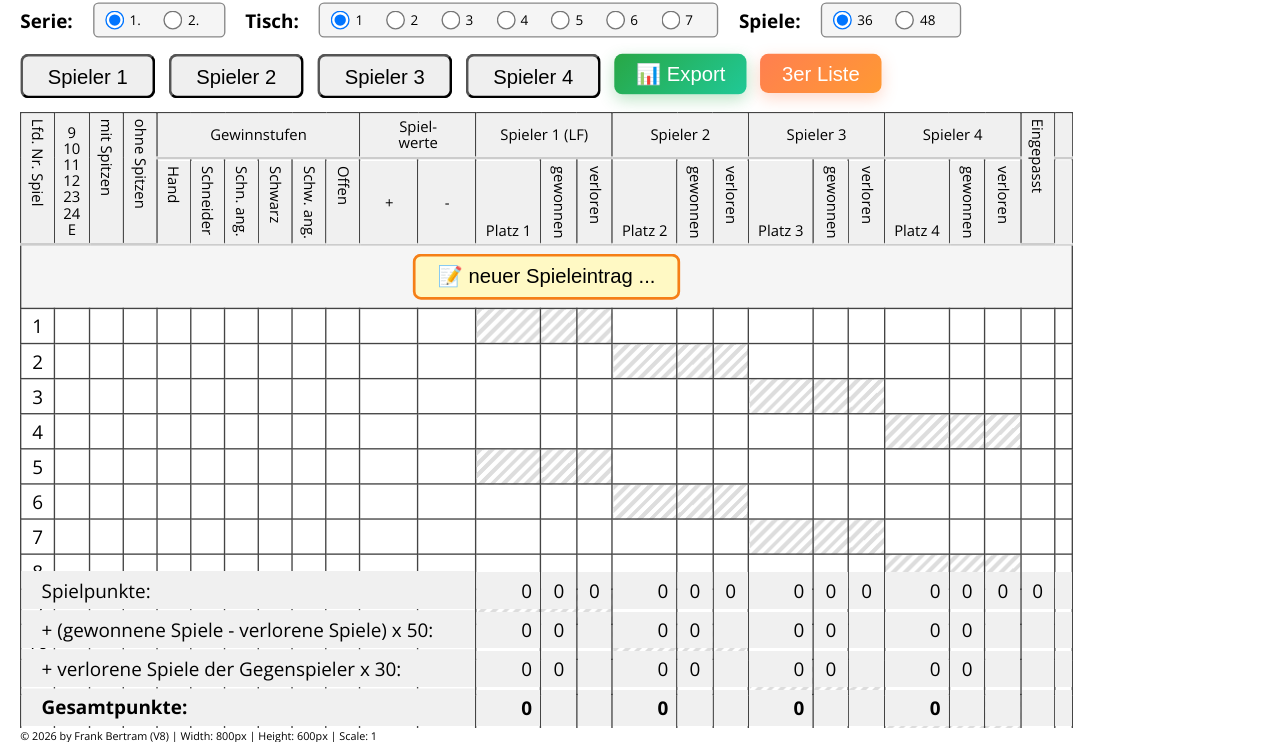
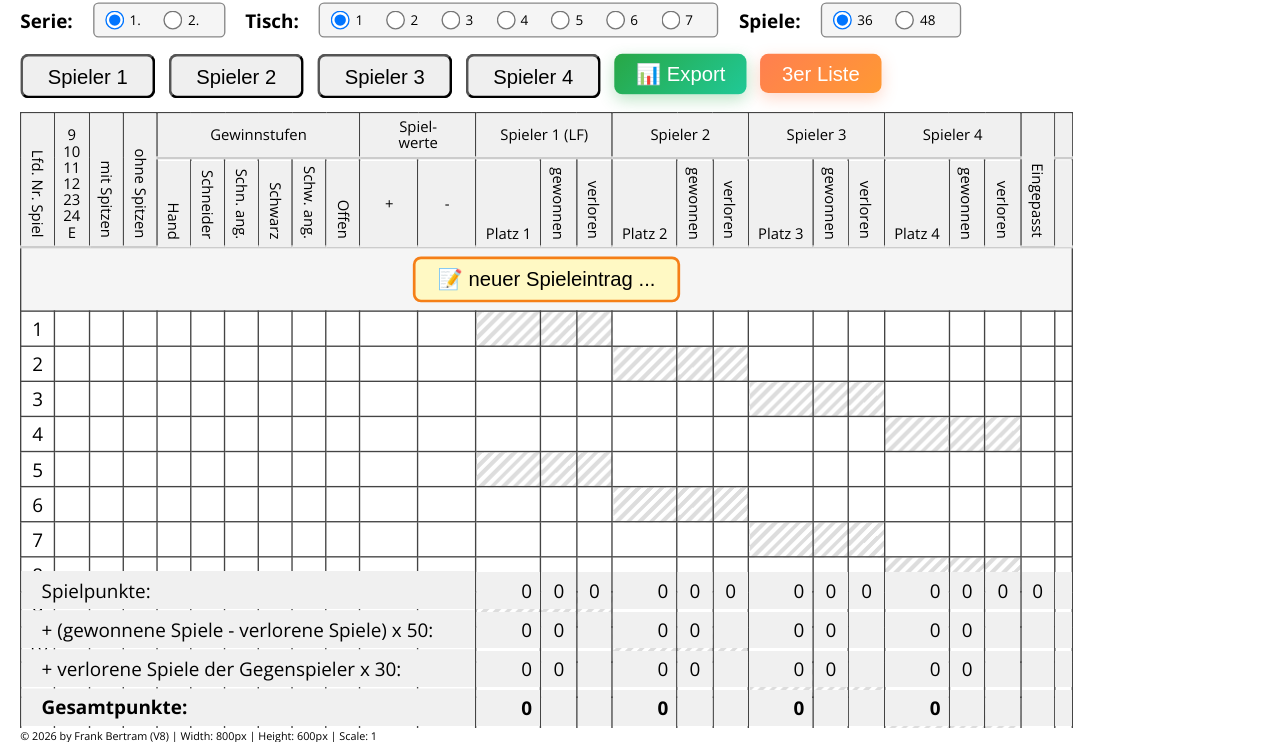
Before and after one commit to FrankBertram/4erListe, a plain HTML site: page index.html in a window 1280 px wide. Shown: the part 92-834 px from the top of the page. Drawn offline with nearby package versions, Linux system fonts and the light colour scheme.

Commit message:
Enhance player and guest input validation and table layout
Updated table structure and added span elements for better accessibility. Implemented duplicate name checks for players and guests.

```diff
--- a/index.html
+++ b/index.html
@@ -4,6 +4,7 @@
   <meta charset="UTF-8" />
   <meta name="viewport" content="width=device-width, initial-scale=1.0"/>
   <title>Sintherner Skatclub - Spielzettel</title>
+  <link rel="icon" type="image/png" href="Skat.png">
   <style>
     @import url('https://fonts.googleapis.com/css2?family=Open+Sans:wght@400;700&display=swap');
     body {
@@ -241,13 +242,17 @@
     }
 
 	.vertical-left {
-	  writing-mode: vertical-lr;     /* Von unten nach oben */
-	  text-orientation: mixed;       /* Buchstaben aufrecht */
+	  vertical-align: bottom;
+	  text-align: left !important;
+	}
+
+	.vertical-left span {
+	  writing-mode: vertical-lr;
+	  -webkit-writing-mode: vertical-lr;
+	  text-orientation: mixed;
+	  -webkit-text-orientation: mixed;
+	  display: inline-block;
 	  white-space: nowrap;
-	  vertical-align: bottom;        /* Unten in Zelle */
-	  text-align: left !important;
-	  justify-content: flex-start;   /* Start der "Inline-Richtung" (links) */
-	  align-items: flex-start;       /* Block-Start (linksbündig) */
 	}
 
 
@@ -358,40 +363,40 @@
   <table id="skat-table">
   <thead>
     <tr>
-      <th rowspan="2" class="vertical-left">Lfd. Nr. Spiel</th>
+      <th rowspan="2" class="vertical-left"><span>Lfd. Nr. Spiel</span></th>
       <th rowspan="2" class="unten">9 <br>10<br>11<br>12<br>23<br>24<br>E</th>
-      <th rowspan="2" class="vertical-left">mit Spitzen</th>
-      <th rowspan="2" class="vertical-left">ohne Spitzen</th>
+      <th rowspan="2" class="vertical-left"><span>mit Spitzen</span></th>
+      <th rowspan="2" class="vertical-left"><span>ohne Spitzen</span></th>
       <th colspan="6">Gewinnstufen</th>
       <th colspan="2">Spiel-<br>werte</th>
       <th colspan="3" class="player-name1 player-name">Name (LF)</th>
       <th colspan="3" class="player-name2 player-name">Name</th>
       <th colspan="3" class="player-name3 player-name">Name</th>
       <th colspan="3" class="player-name4 player-name">Name</th>
-      <th rowspan="2" class="vertical-left">Eingepasst</th>
+      <th rowspan="2" class="vertical-left"><span>Eingepasst</span></th>
       <th></th>
     </tr>
     <tr>
-      <th class="vertical-left">Hand</th>
-      <th class="vertical-left">Schneider</th>
-      <th class="vertical-left">Schn. ang.</th>
-      <th class="vertical-left">Schwarz</th>
-      <th class="vertical-left">Schw. ang.</th>
-      <th class="vertical-left">Offen</th>
+      <th class="vertical-left"><span>Hand</span></th>
+      <th class="vertical-left"><span>Schneider</span></th>
+      <th class="vertical-left"><span>Schn. ang.</span></th>
+      <th class="vertical-left"><span>Schwarz</span></th>
+      <th class="vertical-left"><span>Schw. ang.</span></th>
+      <th class="vertical-left"><span>Offen</span></th>
       <th class="spielwert-spalte">+</th>
       <th class="spielwert-spalte">-</th>
       <th class="unten">Platz 1</th>
-      <th class="vertical-left">gewonnen</th>
-      <th class="vertical-left">verloren</th>
+      <th class="vertical-left"><span>gewonnen</span></th>
+      <th class="vertical-left"><span>verloren</span></th>
       <th class="unten">Platz 2</th>
-      <th class="vertical-left">gewonnen</th>
-      <th class="vertical-left">verloren</th>
+      <th class="vertical-left"><span>gewonnen</span></th>
+      <th class="vertical-left"><span>verloren</span></th>
       <th class="unten">Platz 3</th>
-      <th class="vertical-left">gewonnen</th>
-      <th class="vertical-left">verloren</th>
+      <th class="vertical-left"><span>gewonnen</span></th>
+      <th class="vertical-left"><span>verloren</span></th>
       <th class="unten">Platz 4</th>
-      <th class="vertical-left">gewonnen</th>
-      <th class="vertical-left">verloren</th>
+      <th class="vertical-left"><span>gewonnen</span></th>
+      <th class="vertical-left"><span>verloren</span></th>
       <th></th>
     </tr>
   </thead>
@@ -1262,6 +1267,13 @@ function generatePlayerNameButtons() {
         }
 
         if (wert && wert !== "Gast") {
+          // Duplikat-Prüfung: ist der Name schon bei einem anderen Spieler vergeben?
+          const andererIndex = spielerNamen.findIndex((n, idx) => idx !== (pos - 1) && n === wert);
+          if (andererIndex >= 0) {
+            alert(`⚠️ "${wert}" ist bereits als Spieler ${andererIndex + 1} eingetragen!`);
+            select.value = "";
+            return;
+          }
           spielerNamen[pos - 1] = wert;
           btn.textContent = wert;
           updatePlayerNamesInTable();
@@ -1275,8 +1287,17 @@ function generatePlayerNameButtons() {
       gastInput.addEventListener("change", () => {
         const gastName = gastInput.value.trim();
         if (gastName) {
-          spielerNamen[pos - 1] = `Gast: ${gastName}`;
-          btn.textContent = `Gast: ${gastName}`;
+          const gastVollName = `Gast: ${gastName}`;
+          // Duplikat-Prüfung auch für Gast-Namen
+          const andererIndex = spielerNamen.findIndex((n, idx) => idx !== (pos - 1) && n === gastVollName);
+          if (andererIndex >= 0) {
+            alert(`⚠️ "${gastVollName}" ist bereits als Spieler ${andererIndex + 1} eingetragen!`);
+            gastInput.value = "";
+            gastInput.focus();
+            return;
+          }
+          spielerNamen[pos - 1] = gastVollName;
+          btn.textContent = gastVollName;
           updatePlayerNamesInTable();
         }
         container.removeChild(select);
```
